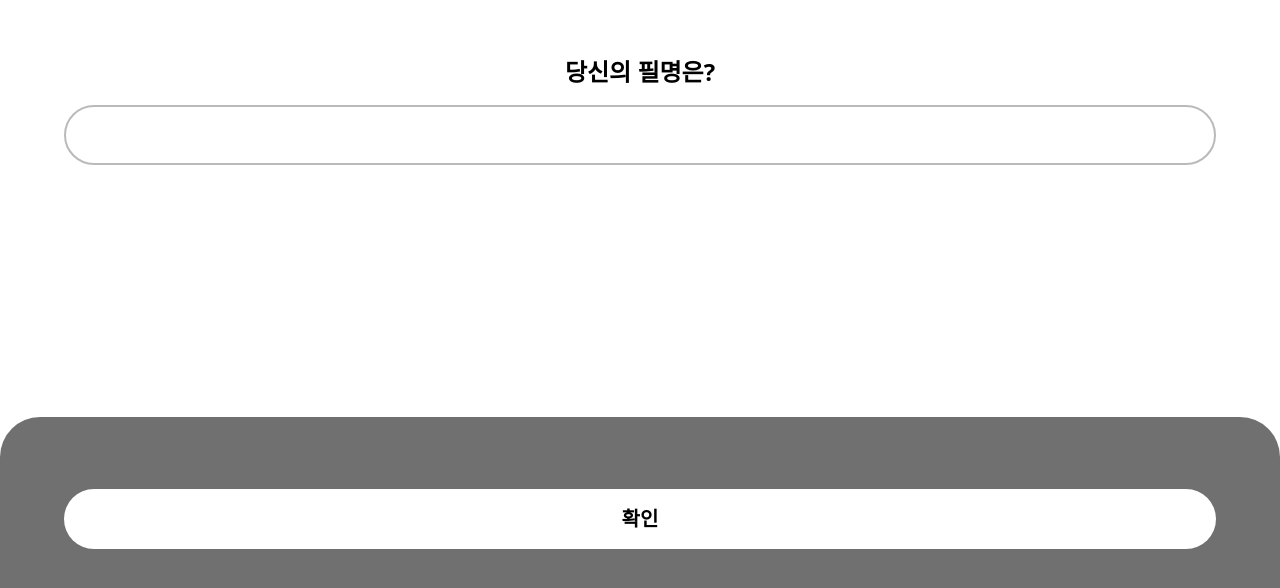
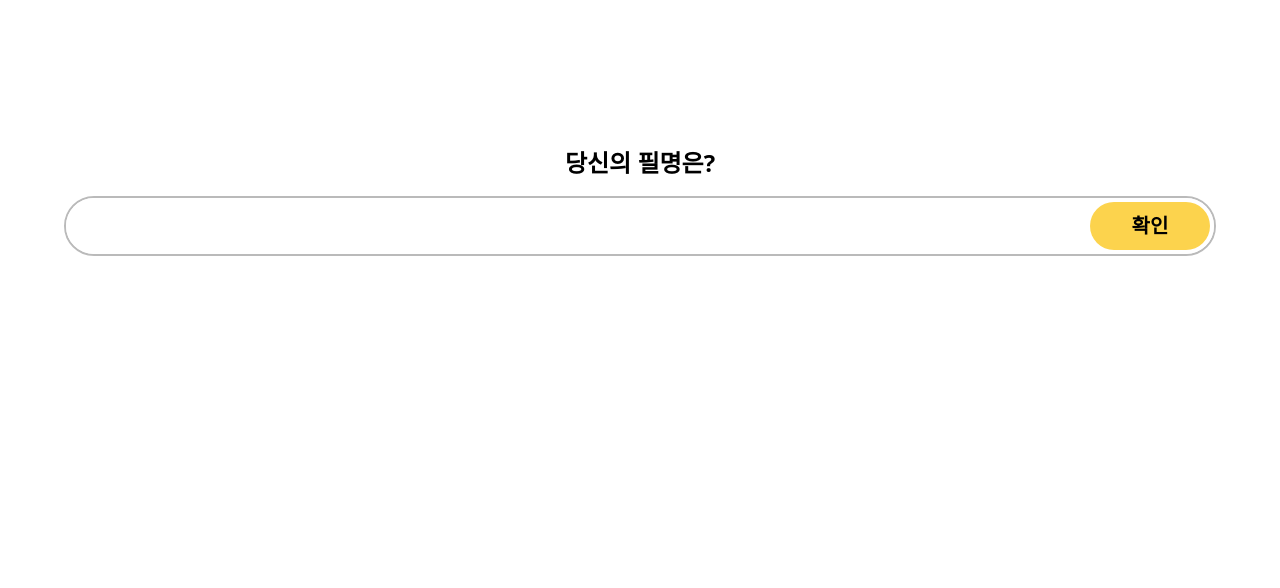
Before and after one commit to project-writers/ilsang-0gam, a React (Vite) app in the folder frontend/: page /signup in a window 1280 px wide. Shown: the part 178-766 px from the top of the page. Built offline with nearby package versions, Linux system fonts and the light colour scheme.

Commit message:
update : 유효성 검사로직 보충

```diff
--- a/frontend/src/page/SignUp.tsx
+++ b/frontend/src/page/SignUp.tsx
@@ -1,44 +1,95 @@
-import { KeyboardEvent, useState } from 'react'
-import { Link } from 'react-router-dom'
+import { KeyboardEvent, useRef, useState } from 'react'
+import { useNavigate } from 'react-router-dom'
 
 export function SignUp() {
 	const [nameState, setNameState] = useState<{
 		res: null | boolean
 		message: string
-	}>({ res: null, message: '' })
+	}>({ res: null, message: 'ㅤ' })
+	const ref = useRef<HTMLInputElement>(null)
+	const navigate = useNavigate()
+
 	const keydown = (e: KeyboardEvent) => {
-		if (e.key !== 'Enter') return
-		const value = (e.target as HTMLInputElement).value
-		// nickname validation fetching
-		if (value === '홍길동')
+		if (!ref.current) return
+		// TODO frontend nickname validation
+		// 의논할 사항. 필명 제약조건 얘기해보기. 특수문자, 띄어쓰기. 정규분포
+		// const res = false
+		if (ref.current.value === '홍길동')
 			setNameState({ res: true, message: '사용이 가능합니다' })
 		else setNameState({ res: false, message: '이미 존재하는 필명입니다' })
+
+		if (e.key === 'Enter') registerNickname()
+	}
+	const registerNickname = async () => {
+		if (!nameState.res || !ref.current) return
+
+		// TODO get email from jwt
+		const email = 'user@email.com'
+		// TODO registration data fetching with backend server
+		const data = { email, nickName: ref.current.value }
+		// todo fetching url
+		// const res: {
+		// 	state: boolean
+		// 	msg: string
+		// } = await fetch('/registerUrl', {
+		// 	method: 'POST',
+		// 	headers: {
+		// 		'Content-Type': 'application/json',
+		// 	},
+		// 	body: JSON.stringify(data),
+		// })
+		// 	.then((res) => res.json())
+		// 	.catch((e) => {
+		// 		return { state: false, msg: `error : ${e}` }
+		// 	})
+		const res = { state: Math.random() >= 0.5 }
+
+		if (res.state) navigate('/main')
+		else setNameState({ res: false, message: '유효하지 않은 필명입니다' })
 	}
 
 	return (
-		<div className="w-screen h-screen flex flex-col justify-center">
+		<div className="w-screen h-screen relative">
 			{/* input */}
-			<div className="w-full h-full flex flex-col justify-center gap-[17px] px-[5%]">
+			<div className="absolute top-0 left-0 w-full h-full flex flex-col justify-center gap-[17px] px-[5%]">
 				<div className="w-full text-center font-bold text-2xl">
 					당신의 필명은?
 				</div>
-				<input
-					type="text"
-					className="h-[60px] rounded-[80px] text-center text-xl font-bold items-center bg-white border-2 border-[#BABABA]"
-					onKeyDown={keydown}
-				/>
-				<div className={`${nameState.res ? 'text-green-300' : 'text-red-300'}`}>
+				<div className="h-[60px] rounded-[80px] text-center text-xl font-bold items-center bg-white border-2 border-[#BABABA] overflow-hidden relative">
+					<input
+						ref={ref}
+						type="text"
+						maxLength={20}
+						className="absolute top-0 left-0 w-full h-full outline-none text-center text-xl font-bold items-center content-center"
+						onKeyDown={keydown}
+					/>
+					<div className="absolute top-0 right-0 w-32 h-full p-1">
+						<button
+							className="w-full h-full bg-amber-300 rounded-full"
+							onClick={registerNickname}
+						>
+							확인
+						</button>
+					</div>
+				</div>
+				<div
+					className={`opacity-0 ${
+						nameState.res
+							? 'text-green-300 opacity-100'
+							: 'text-red-300 opacity-100'
+					}`}
+				>
 					{nameState.message}
 				</div>
 			</div>
-			{/* footer */}
-			<div className="w-full h-[276px] bg-[#707070] rounded-t-[40px] px-[5%]">
+			{/* footer UI 디자인에 문제가 있음. 키보드배열이 하단 버튼화면을 가려서 사용성을 떨어뜨림. 인풋필드 오른쪽에 확인버튼 심는게 나을 듯 */}
+			{/* <div className="absolute bottom-0 left-0 w-full h-[276px] bg-[#707070] rounded-t-[40px] px-[5%]">
 				<Link to="/main">
 					<button className="relative top-1/2 left-1/2 -translate-y-1/2 -translate-x-1/2 w-full h-[60px] rounded-[80px] text-center text-xl font-bold items-center bg-white">
 						확인
 					</button>
 				</Link>
-			</div>
+			</div> */}
 		</div>
 	)
 }
```
